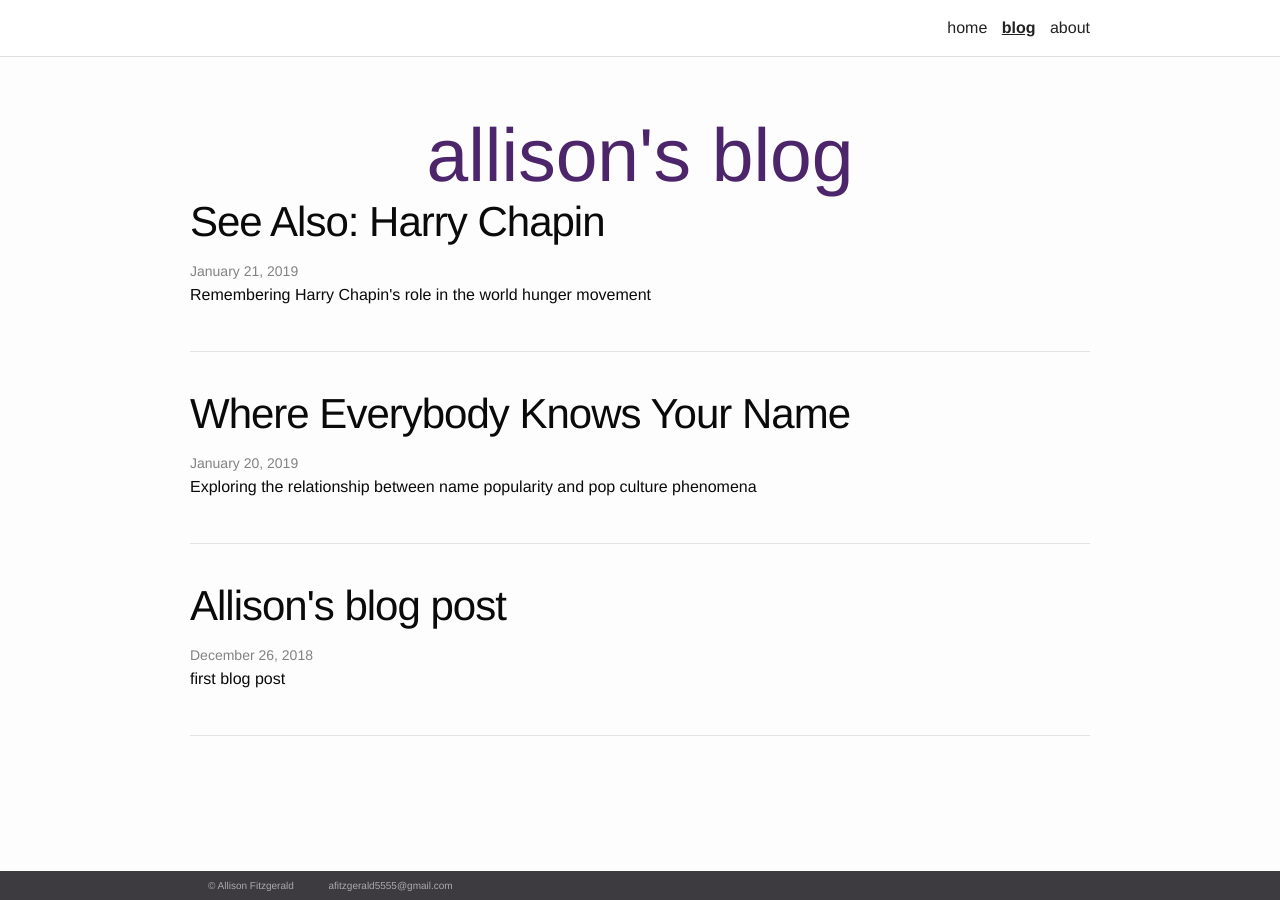
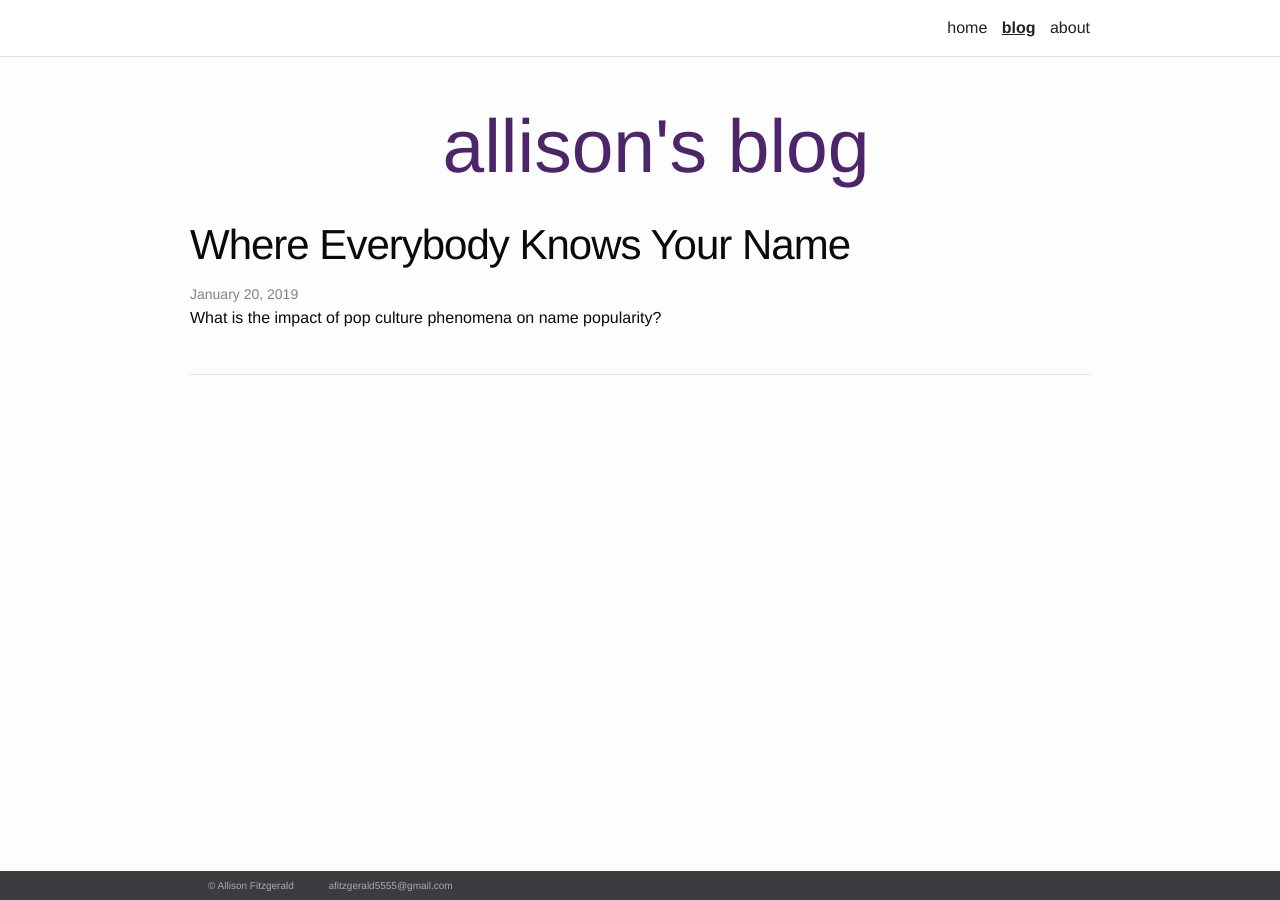
Before and after one commit to alfitz/alfitz.github.io, a Jekyll site: the page built from blog.html, in a window 1280 px wide. Built offline with Jekyll 4.4.1, drawn with Linux system fonts in a browser that asks for light colours; nearby versions of some CDN libraries.

Commit message:
updates:

```diff
--- a/_posts/2019-01-20-where-everybody-knows-your-name.md
+++ b/_posts/2019-01-20-where-everybody-knows-your-name.md
@@ -2,7 +2,8 @@
 layout: post
 title: "Where Everybody Knows Your Name"
 date: 2019-01-20
-description: Exploring the relationship between name popularity and pop culture phenomena
+description: What is the impact of pop culture phenomena on name popularity?
+status: live
 ---
 I recently added a golden retriever puppy to my modest collection of pets. Living in a dog-friendly city in a pets-OK building, the two of us have been meeting lots of canines on our frequent trips outside. We saw a Great Dane named Kingsley who seems almost as tall as me. We met one Frenchie named Pierre and another named Rigatoni. My dog, Remy, seems particularly excited when he runs into a goldendoodle named Phoebe who lives in our building. Maybe he senses their slight genetic connection.
 
@@ -59,9 +60,9 @@ From what we've seen with Chandler for males and females, I will add my second c
 
 ### I Know Her
 
-After *Friends*, I decided to move beyond TV. What happens when an individual person suddenly jumps into the public sphere, such as a new musician enjoying the success of their first album?
+After *Friends*, I decided to move beyond TV. What happens to the naming statistics when a famous person suddenly jumps into the public sphere, such as a new musical artist who releases a hit first album?
 
-With my head still in the 90s, I chose to look at Mariah Carey. The first CD my sisters and I ever had was her record *Daydream*, and we spent hours rollerblading in the basement while listening to *Fantasy*.
+Mariah Carey has been everything for almost two decades. While the rest of us slobs have succumbed to the throes of aging, Mariah still looks so flawless that it would be unsurprising to find out there is a portrait hiding in the back of that unforgettable *Cribs* closet.
 
 The origin of the name Mariah surprised me. [The name seems to come from an anglicization of Maria](https://en.wikipedia.org/wiki/Mariah_(given_name)). Given that information, I would expect that the name was seldom given before the apparently-ageless superstar Mariah Carey burst onto the airwaves.
 
--- a/_sass/_layout.scss
+++ b/_sass/_layout.scss
@@ -80,6 +80,10 @@
       h2{
         font-size:25px;
       }
+    }
+
+    .header-bar--blog {
+      padding: 16px;
     }
 
 /**
--- a/blog.html
+++ b/blog.html
@@ -4,12 +4,13 @@ label: blog
 title: blog
 ---
 
-<div class="header-bar">
+<div class="header-bar header-bar--blog">
   <h1>allison's blog</h1>
 </div>
 
 <ul class="post-list">
     {% for post in site.posts %}
+      {% if post.status == "live" %}
         <li>
           <h2><a class="post-title" href="{{ post.url | prepend: site.baseurl }}">{{ post.title }}</a></h2>
           <p class="post-meta">{{ post.date | date: '%B %-d, %Y' }}</p>
@@ -17,5 +18,6 @@ title: blog
           <br/>
           <hr/>
         </li>
+      {% endif %}
     {% endfor %}
 </ul>
```
Also changed, not shown: _posts/2019-01-21-harry-chapin.md (+1 -0 lines). Lines whose indentation alone changed are shown as unchanged.
